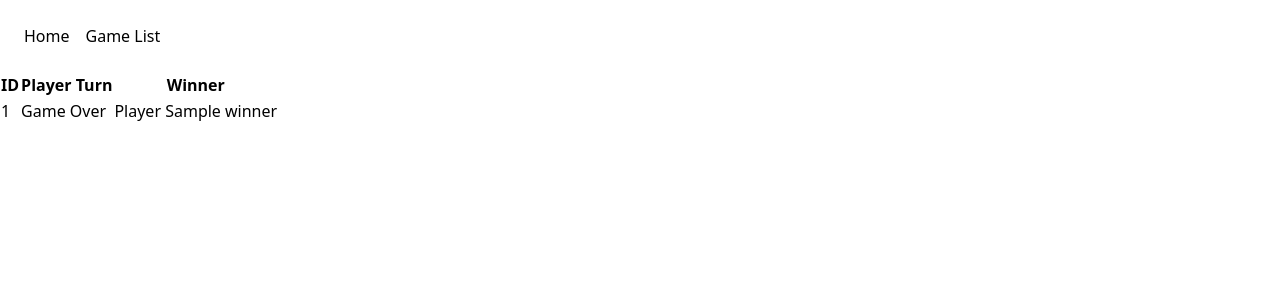
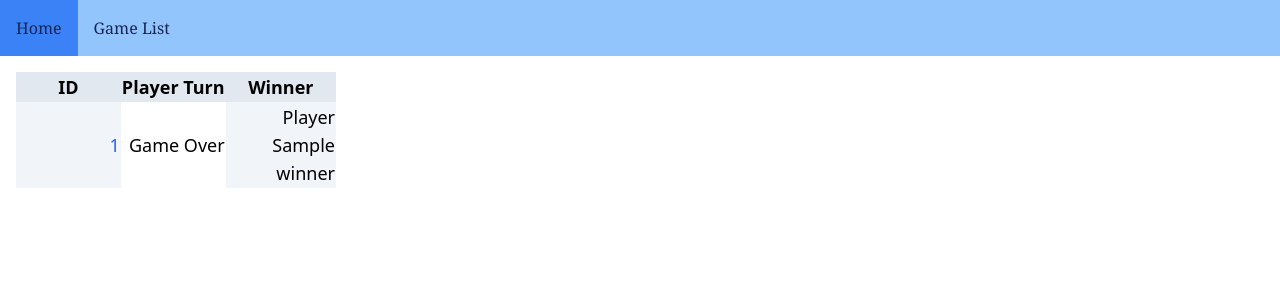
Before and after one commit to cookster9/django-htmx-tictactoe, a Django app: template tictactoe_app/templates/tictactoe_app/games.html in a window 1280 px wide. Shown: the top 300 px of the page. Run offline with Django 3.2, Linux system fonts and the light colour scheme; the template is opened without the code that fills it: most values are stand-ins (such as "Sample title", 1, 10 or a date in 2020).

Commit message:
Looks a lot better

```diff
--- a/tictactoe_app/static/tictactoe_app/output.css
+++ b/tictactoe_app/static/tictactoe_app/output.css
@@ -596,6 +608,50 @@ video {
 
 .w-44 {
   width: 11rem;
+}
+
+.w-64 {
+  width: 16rem;
+}
+
+.w-12 {
+  width: 3rem;
+}
+
+.w-16 {
+  width: 4rem;
+}
+
+.w-80 {
+  width: 20rem;
+}
+
+.w-28 {
+  width: 7rem;
+}
+
+.w-full {
+  width: 100%;
+}
+
+.w-auto {
+  width: auto;
+}
+
+.flex-auto {
+  flex: 1 1 auto;
+}
+
+.border-spacing-1 {
+  --tw-border-spacing-x: 0.25rem;
+  --tw-border-spacing-y: 0.25rem;
+  border-spacing: var(--tw-border-spacing-x) var(--tw-border-spacing-y);
+}
+
+.border-spacing-4 {
+  --tw-border-spacing-x: 1rem;
+  --tw-border-spacing-y: 1rem;
+  border-spacing: var(--tw-border-spacing-x) var(--tw-border-spacing-y);
 }
 
 .grid-cols-3 {
@@ -630,14 +698,38 @@ video {
   border-width: 1px;
 }
 
+.border-2 {
+  border-width: 2px;
+}
+
 .border-blue-500 {
   --tw-border-opacity: 1;
   border-color: rgb(59 130 246 / var(--tw-border-opacity, 1));
 }
 
+.border-white {
+  --tw-border-opacity: 1;
+  border-color: rgb(255 255 255 / var(--tw-border-opacity, 1));
+}
+
 .bg-sky-100 {
   --tw-bg-opacity: 1;
   background-color: rgb(224 242 254 / var(--tw-bg-opacity, 1));
+}
+
+.bg-blue-300 {
+  --tw-bg-opacity: 1;
+  background-color: rgb(147 197 253 / var(--tw-bg-opacity, 1));
+}
+
+.bg-slate-200 {
+  --tw-bg-opacity: 1;
+  background-color: rgb(226 232 240 / var(--tw-bg-opacity, 1));
+}
+
+.bg-blue-50 {
+  --tw-bg-opacity: 1;
+  background-color: rgb(239 246 255 / var(--tw-bg-opacity, 1));
 }
 
 .p-2 {
@@ -646,6 +738,69 @@ video {
 
 .p-4 {
   padding: 1rem;
+}
+
+.p-8 {
+  padding: 2rem;
+}
+
+.p-1 {
+  padding: 0.25rem;
+}
+
+.text-center {
+  text-align: center;
+}
+
+.text-right {
+  text-align: right;
+}
+
+.font-serif {
+  font-family: ui-serif, Georgia, Cambria, "Times New Roman", Times, serif;
+}
+
+.text-lg {
+  font-size: 1.125rem;
+  line-height: 1.75rem;
+}
+
+.text-5xl {
+  font-size: 3rem;
+  line-height: 1;
+}
+
+.text-xl {
+  font-size: 1.25rem;
+  line-height: 1.75rem;
+}
+
+.font-bold {
+  font-weight: 700;
+}
+
+.font-medium {
+  font-weight: 500;
+}
+
+.text-blue-600 {
+  --tw-text-opacity: 1;
+  color: rgb(37 99 235 / var(--tw-text-opacity, 1));
+}
+
+.text-blue-950 {
+  --tw-text-opacity: 1;
+  color: rgb(23 37 84 / var(--tw-text-opacity, 1));
+}
+
+.odd\:bg-slate-100:nth-child(odd) {
+  --tw-bg-opacity: 1;
+  background-color: rgb(241 245 249 / var(--tw-bg-opacity, 1));
+}
+
+.odd\:bg-slate-200:nth-child(odd) {
+  --tw-bg-opacity: 1;
+  background-color: rgb(226 232 240 / var(--tw-bg-opacity, 1));
 }
 
 .hover\:bg-blue-50:hover {
--- a/tictactoe_app/templates/tictactoe_app/base.html
+++ b/tictactoe_app/templates/tictactoe_app/base.html
@@ -7,13 +7,20 @@
     <title>My test page</title>
   </head>
   <body hx-headers='{"X-CSRFToken": "{{ csrf_token }}"}'>
-    <nav class="flex items-center justify-start p-4">
-      <div class="p-2">
-        <a href={% url 'startGame' %}>Home</a>
-      </div>
-      <div class="p-2">
-        <a href={% url 'gameList' %}>Game List</a>
-      </div>
+    <nav class="flex justify-start bg-blue-300 font-serif text-blue-950">
+
+        <a class="" href={% url 'startGame' %}>
+          <div class="p-4 hover:bg-blue-500">
+            Home
+          </div>
+        </a>
+
+        <a class="" href={% url 'gameList' %}>
+          <div class="p-4 hover:bg-blue-500">
+            Game List
+          </div>
+        </a>
+
     </nav>
     {% block content %}
         <p>content</p>
--- a/tictactoe_app/templates/tictactoe_app/games.html
+++ b/tictactoe_app/templates/tictactoe_app/games.html
@@ -1,24 +1,25 @@
 {% extends "tictactoe_app/base.html" %}
 
 {% block content %}
+    <div class="flex text-lg p-4">
     {% if object_list is empty %}
         <p>No games yet!</p><a href={% url 'startGame' %}>Go Home</a>
     {% else %}
-        <table class="">
-            <tr>
-                <th>ID</th>
-                <th>Player Turn</th>
-                <th>Winner</th>
+        <table class="table w-80">
+            <tr class="font-medium bg-slate-200">
+                <th class="w-16">ID</th>
+                <th class="w-16">Player Turn</th>
+                <th class="w-16">Winner</th>
             </tr>
             {% for game in object_list %}
             <tr>
-                <td><a href="{% url 'playGame' pk=game.id %}">{{game.id}}</a></td>
-                <td>{% if game.winner is None %}
+                <td class="text-blue-600 text-right odd:bg-slate-100"><a href="{% url 'playGame' pk=game.id %}">{{game.id}}</a></td>
+                <td class="text-right odd:bg-slate-100">{% if game.winner is None %}
                         Player {{game.player_turn}}
                     {% else %}
                         Game Over
                     {% endif %}</td>
-                <td>{% if game.winner is None %}
+                <td class="text-right odd:bg-slate-100">{% if game.winner is None %}
                         In progress
                     {% elif game.winner == 3 %}
                         Tie
@@ -30,4 +31,7 @@
             {% endfor %}
         </table>
     {% endif %}
+    <div></div>
+    </div>
+
 {% endblock %}
```
Also changed, not shown: other parts of tictactoe_app/static/tictactoe_app/output.css (+39 -0 lines), tictactoe_app/templates/tictactoe_app/start.html (+6 -4 lines), tictactoe_app/templates/tictactoe_app/ttt.html (+9 -9 lines).
